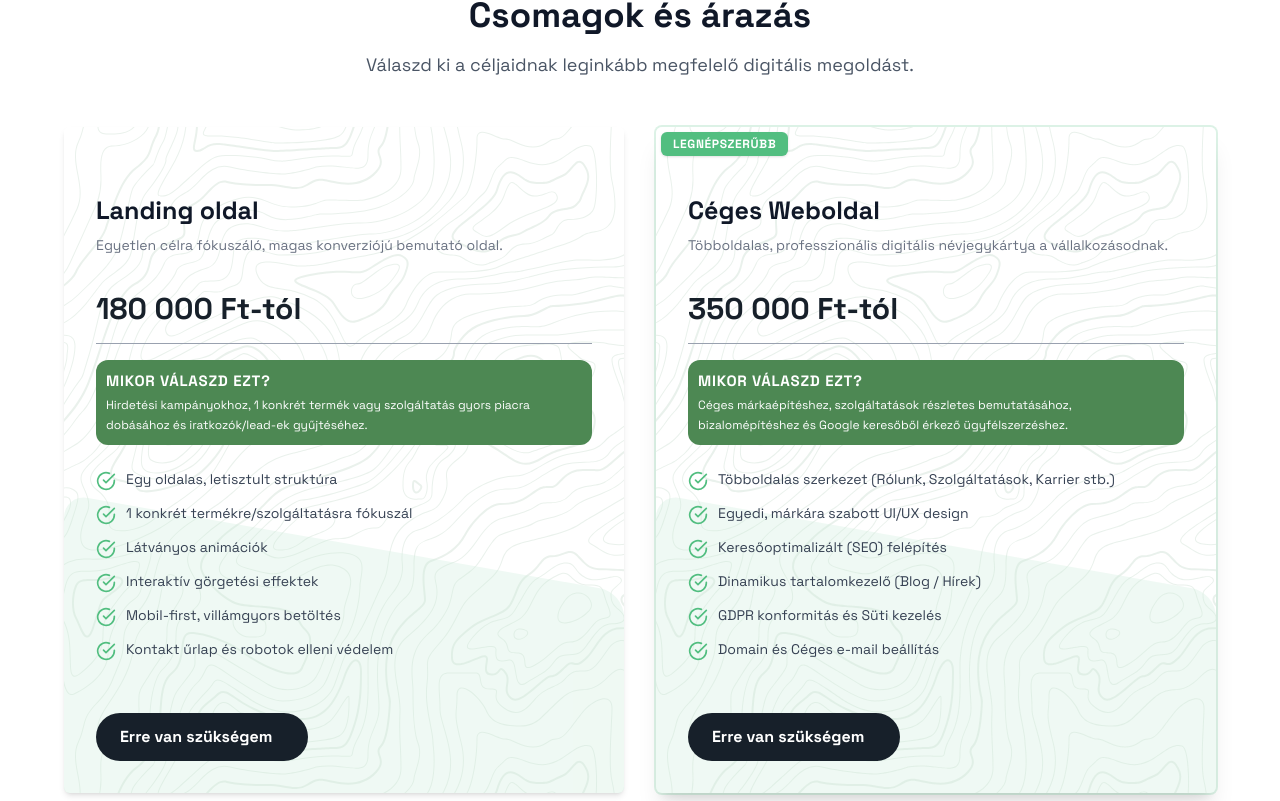
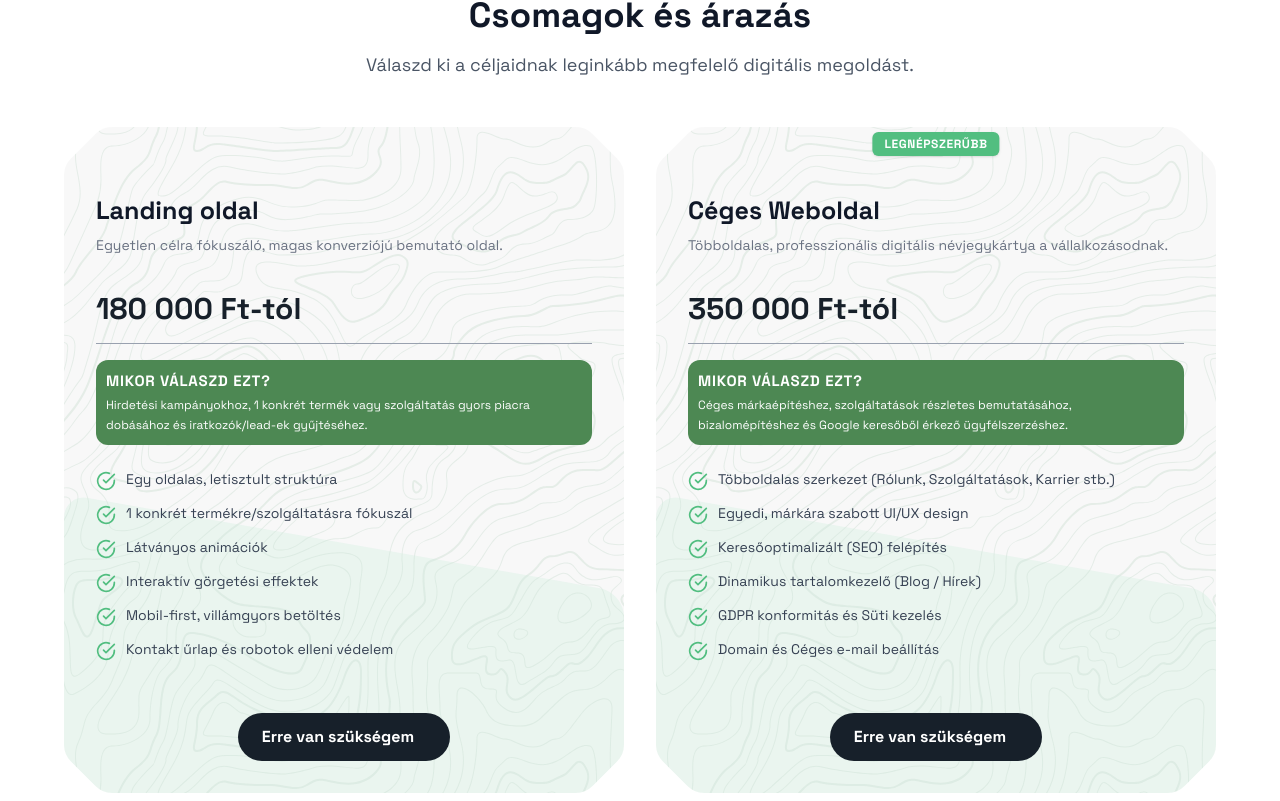
Before and after one commit to Quruzslo/PreferSite, a Next.js app: page / in a window 1280 px wide. Shown: the part 8899-9700 px from the top of the page. Built offline with nearby package versions, Linux system fonts and the light colour scheme.

Commit message:
pricing section

```diff
--- a/components/Contact/NavigateToContact.tsx
+++ b/components/Contact/NavigateToContact.tsx
@@ -75,7 +75,7 @@ export default function NavigateToContact() {
   return (
     <section
       id="referenciak"
-      className="flex w-full bg-neutral-100 mx-auto py-[150px] px-[10px] "
+      className="flex w-full  mx-auto py-[150px] px-[10px] "
     >
       <div className="flex-col flex md:flex-row gap-[25px] w-[90%] max-w-[2560px] mx-auto">
         <div className="flex flex-col gap-[20px] w-full md:w-1/2">
--- a/components/PricingDatas/PricingSection.tsx
+++ b/components/PricingDatas/PricingSection.tsx
@@ -6,7 +6,7 @@ import { MdArrowForward, MdArrowOutward } from "react-icons/md";
 
 export default function PricingSection() {
   return (
-    <section id="arazas" className="w-[90%] max-w-[2560px] mx-auto my-[50px]">
+    <section id="arazas" className="w-[90%] max-w-[2560px] mx-auto my-[50px] ">
       <div className="text-center mb-12">
         <h2 className="text-3xl md:text-4xl font-extrabold text-gray-900 mb-4">
           Csomagok és árazás
@@ -20,7 +20,7 @@ export default function PricingSection() {
         {pricingData.map((plan: any) => (
           <div
             key={plan.id}
-            className={`relative group flex flex-col justify-between p-[10px] gap-[20px] md:p-8 rounded-md shadow-md overflow-hidden zoldhatteres  ${
+            className={`relative group flex flex-col hero-conti justify-between p-[10px] gap-[20px] md:p-8 rounded-md zoldhatteres bg-dark-color/10 ${
               plan.popular || plan.mostPopular
                 ? "border-green shadow-xl ring-2 ring-green/20"
                 : ""
@@ -39,13 +39,13 @@ export default function PricingSection() {
             <div className="bg-white/70 z-1 absolute bottom-0 left-0  h-full w-full "></div>
 
             {plan.mostPopular && (
-              <span className="absolute z-2 top-[5px] left-[5px] bg-green text-white text-xs font-bold uppercase tracking-wider px-3 py-1 rounded-md shadow-sm">
+              <span className="absolute z-2 top-[5px] left-[50%] -translate-x-1/2 bg-green text-white text-xs font-bold uppercase tracking-wider px-3 py-1 rounded-md shadow-sm">
                 Legnépszerűbb
               </span>
             )}
 
             {plan.popular && (
-              <span className="absolute z-2 top-[5px] left-[5px] bg-green text-white text-xs font-bold uppercase tracking-wider px-3 py-1 rounded-md shadow-sm">
+              <span className="absolute z-2 top-[5px] left-[50%] -translate-x-1/2  bg-green text-white text-xs font-bold uppercase tracking-wider px-3 py-1 rounded-md shadow-sm">
                 Népszerű
               </span>
             )}
@@ -88,7 +88,7 @@ export default function PricingSection() {
 
             <a
               href="/kapcsolat"
-              className={`group z-1 flex w-fit flex-row items-center justify-center gap-3 rounded-full py-3 px-6 font-bold transition-all duration-300 ${
+              className={`group mx-auto z-1 flex w-fit flex-row items-center justify-center gap-3 rounded-full py-3 px-6 font-bold transition-all duration-300 ${
                 plan.popular
                   ? "bg-green text-white shadow-md hover:shadow-lg"
                   : "bg-dark-color text-white"
```
